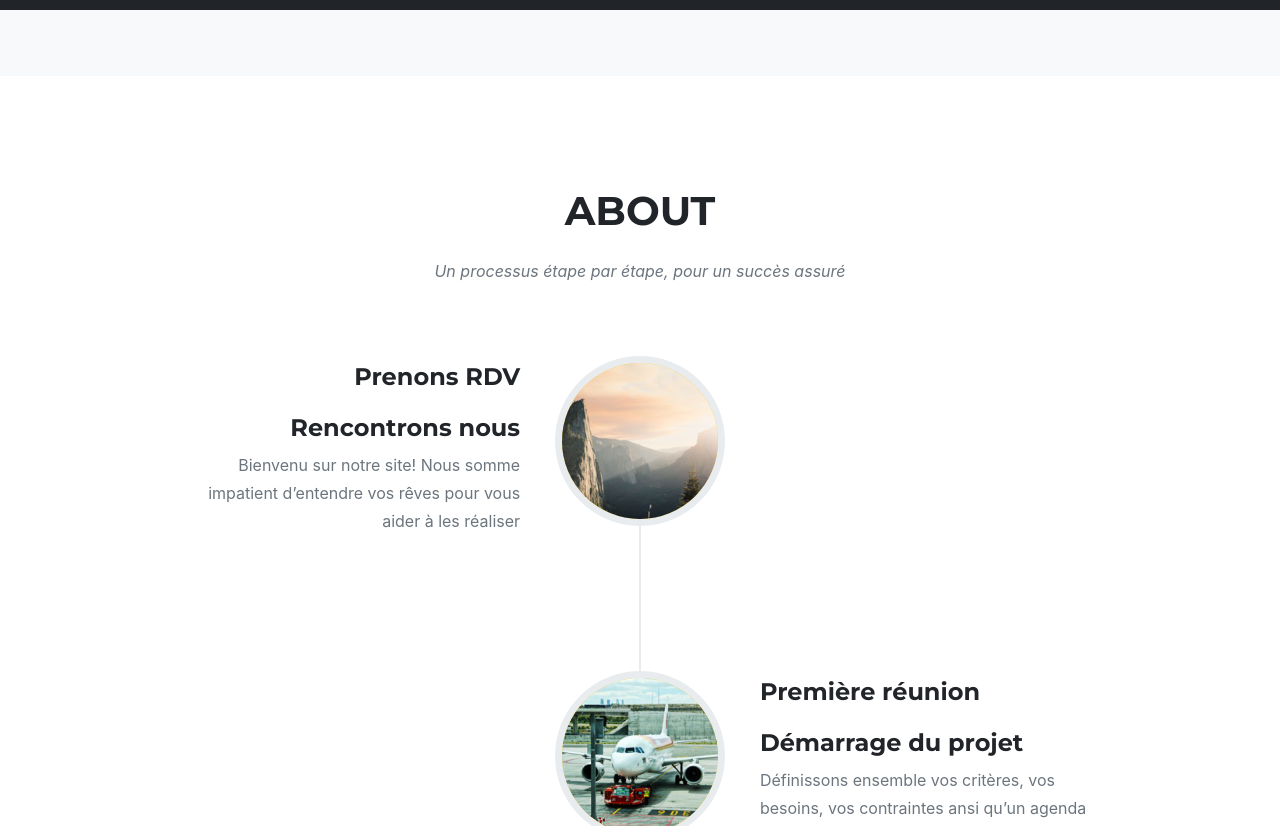
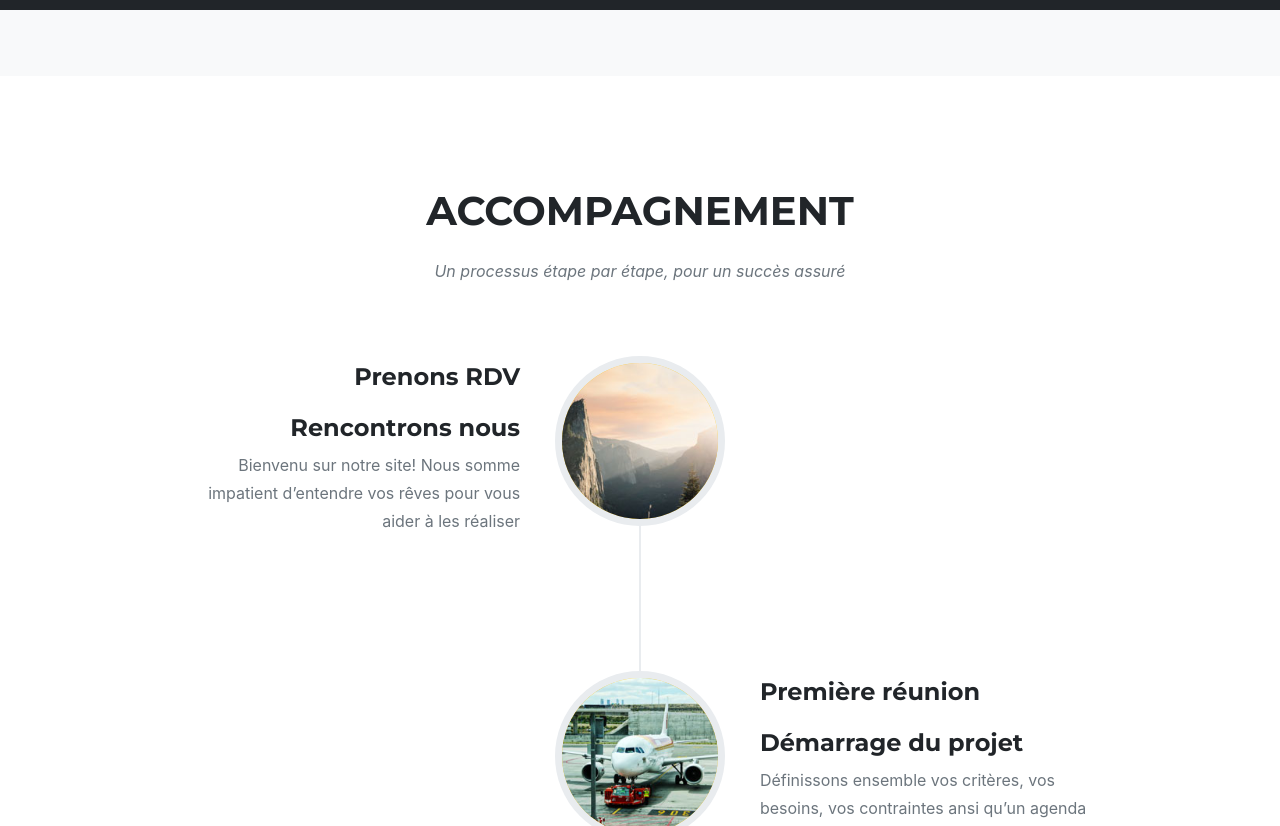
Before and after one commit to mabh-architecture/mabh-architecture.github.io, a Jekyll site: the page built from index.md, in a window 1280 px wide and 900 px high, scrolled down 2142 px, cut to the strip 74-900 px from the top of the window. Built offline with Jekyll 4.4.1, drawn with Linux system fonts in a browser that asks for light colours; some web fonts are replaced.

Commit message:
Update sitetext.yml

```diff
--- a/_data/sitetext.yml
+++ b/_data/sitetext.yml
@@ -26,7 +26,7 @@ portfolio:
 
 
 timeline:
-    title: "About"
+    title: "Accompagnement"
     text: "Un processus étape par étape, pour un succès assuré"
     section: timeline
     events:
```
